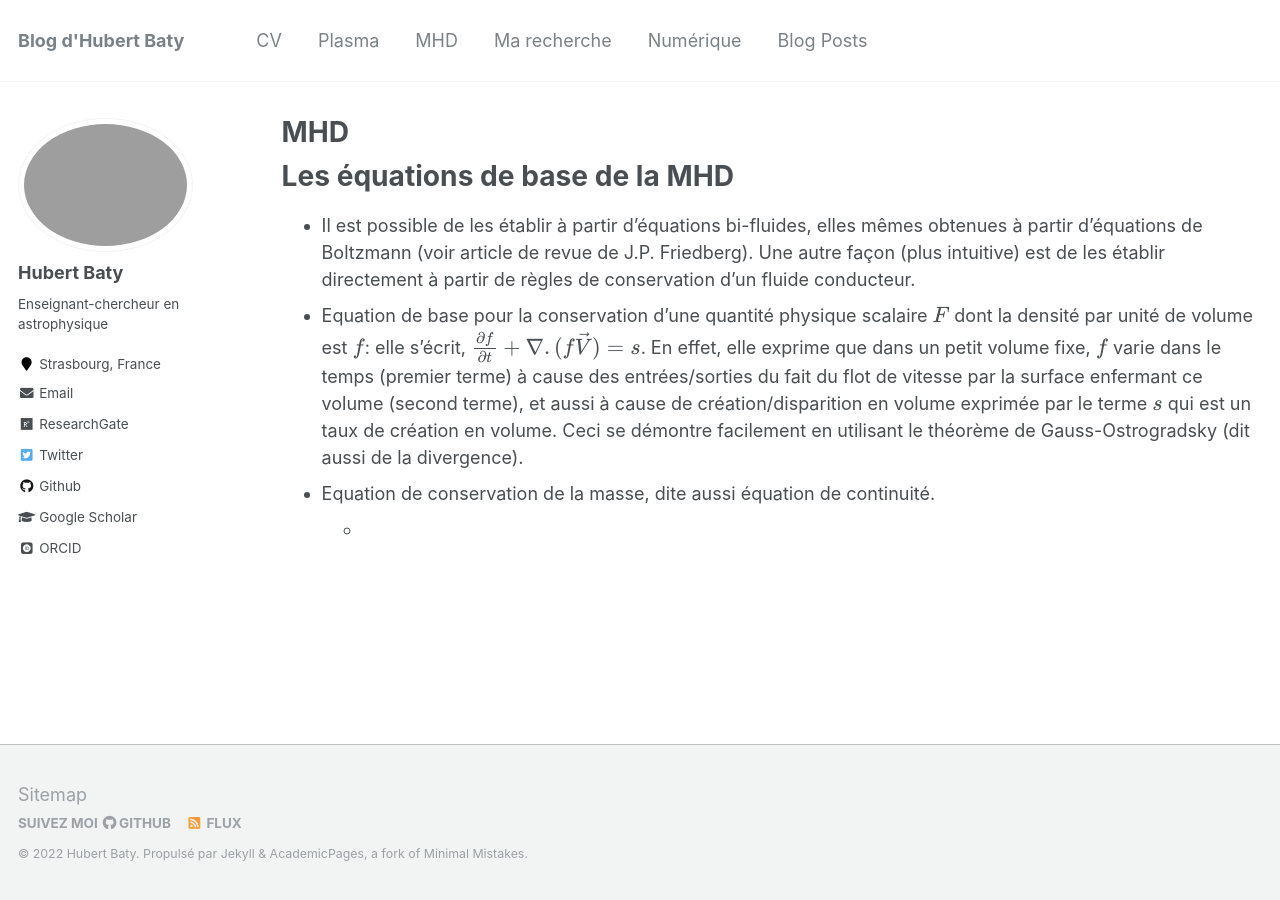
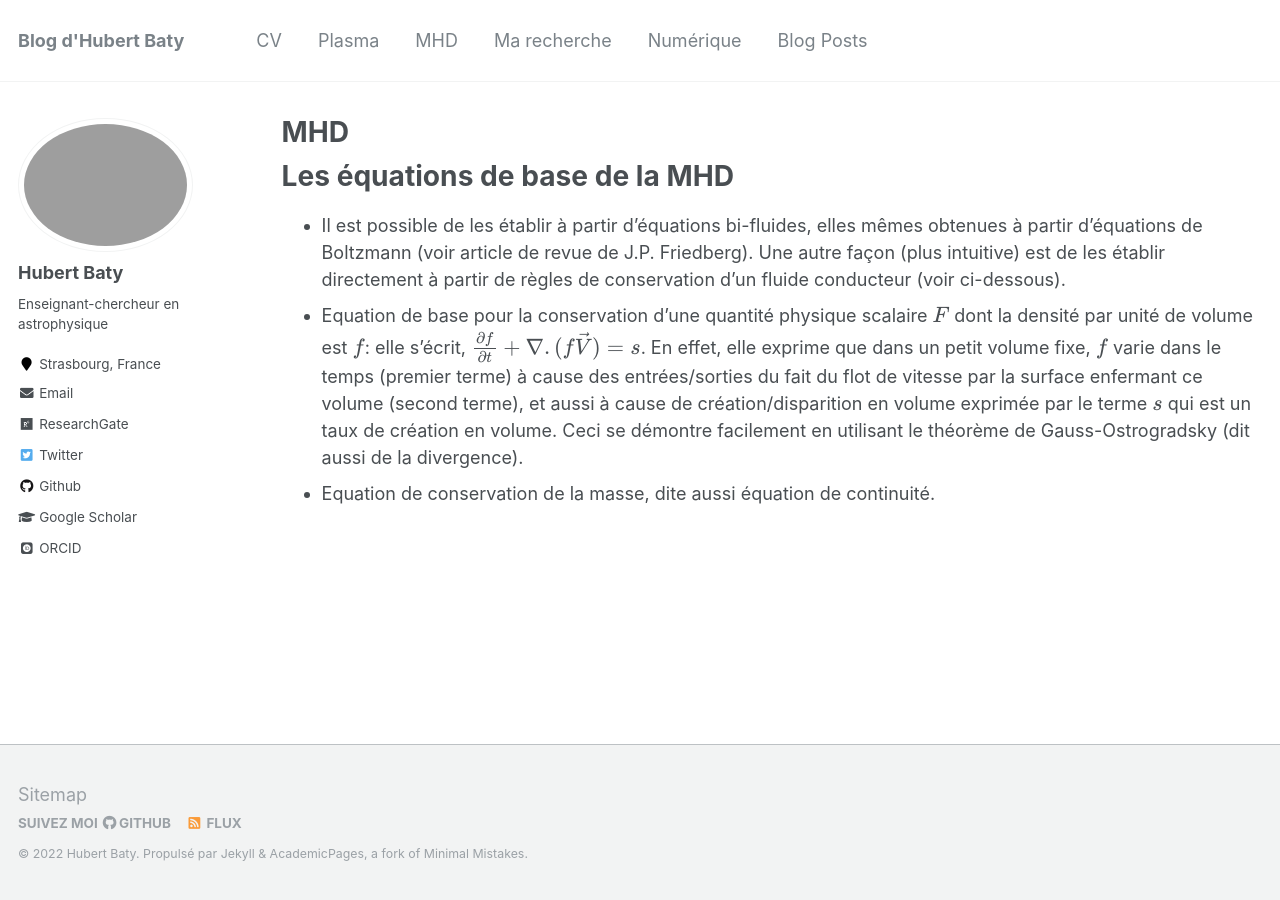
Before and after one commit to hubertbaty/hubertbaty.github.io, a Jekyll site: the page built from _pages/MHD.md, in a window 1280 px wide. Built offline with Jekyll 4.4.1, drawn with Linux system fonts in a browser that asks for light colours; some web fonts are replaced; formulas are drawn with MathJax 3.

Commit message:
Update MHD.md

```diff
--- a/_pages/MHD.md
+++ b/_pages/MHD.md
@@ -11,7 +11,6 @@ redirect_from:
 
 Les équations de base de la MHD
 ======
-* Il est possible de les établir à partir d'équations bi-fluides, elles mêmes obtenues à partir d'équations de Boltzmann (voir article de revue de J.P. Friedberg). Une autre façon (plus intuitive) est de les établir directement à partir de règles de conservation d'un fluide conducteur.
+* Il est possible de les établir à partir d'équations bi-fluides, elles mêmes obtenues à partir d'équations de Boltzmann (voir article de revue de J.P. Friedberg). Une autre façon (plus intuitive) est de les établir directement à partir de règles de conservation d'un fluide conducteur (voir ci-dessous).
 * Equation de base pour la conservation d'une quantité physique scalaire $F$ dont la densité par unité de volume est $f$: elle s'écrit, $\frac {\partial f} {\partial t} + \nabla . (f \vec V) = s$. En effet, elle exprime que dans un petit volume fixe, $f$ varie dans le temps (premier terme) à cause des entrées/sorties du fait du flot de vitesse par la surface enfermant ce volume (second terme), et aussi à cause de création/disparition en volume exprimée par le terme $s$ qui est un taux de création en volume. Ceci se démontre facilement en utilisant le théorème de Gauss-Ostrogradsky (dit aussi de la divergence).
 * Equation de conservation de la masse, dite aussi équation de continuité.
-   *
```
